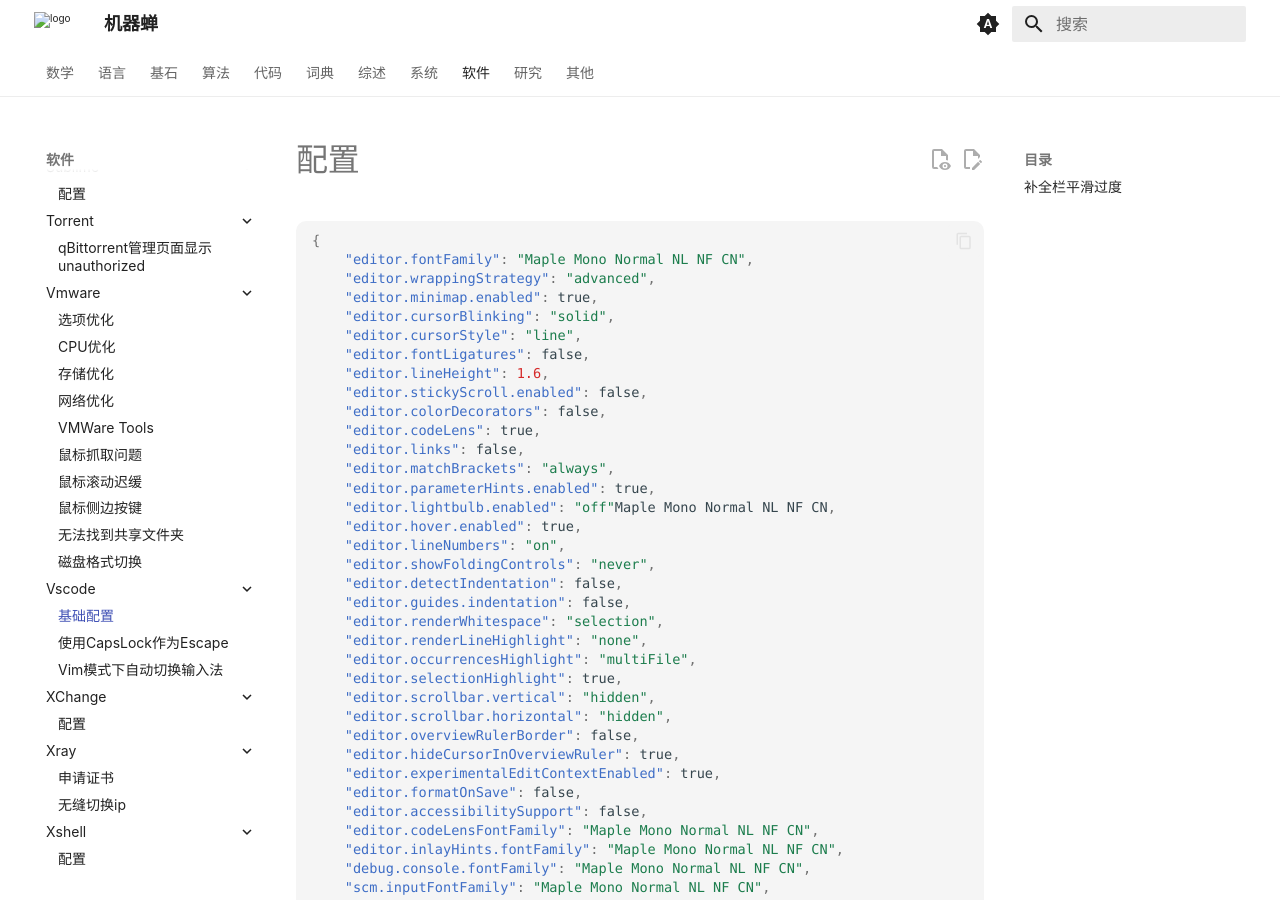
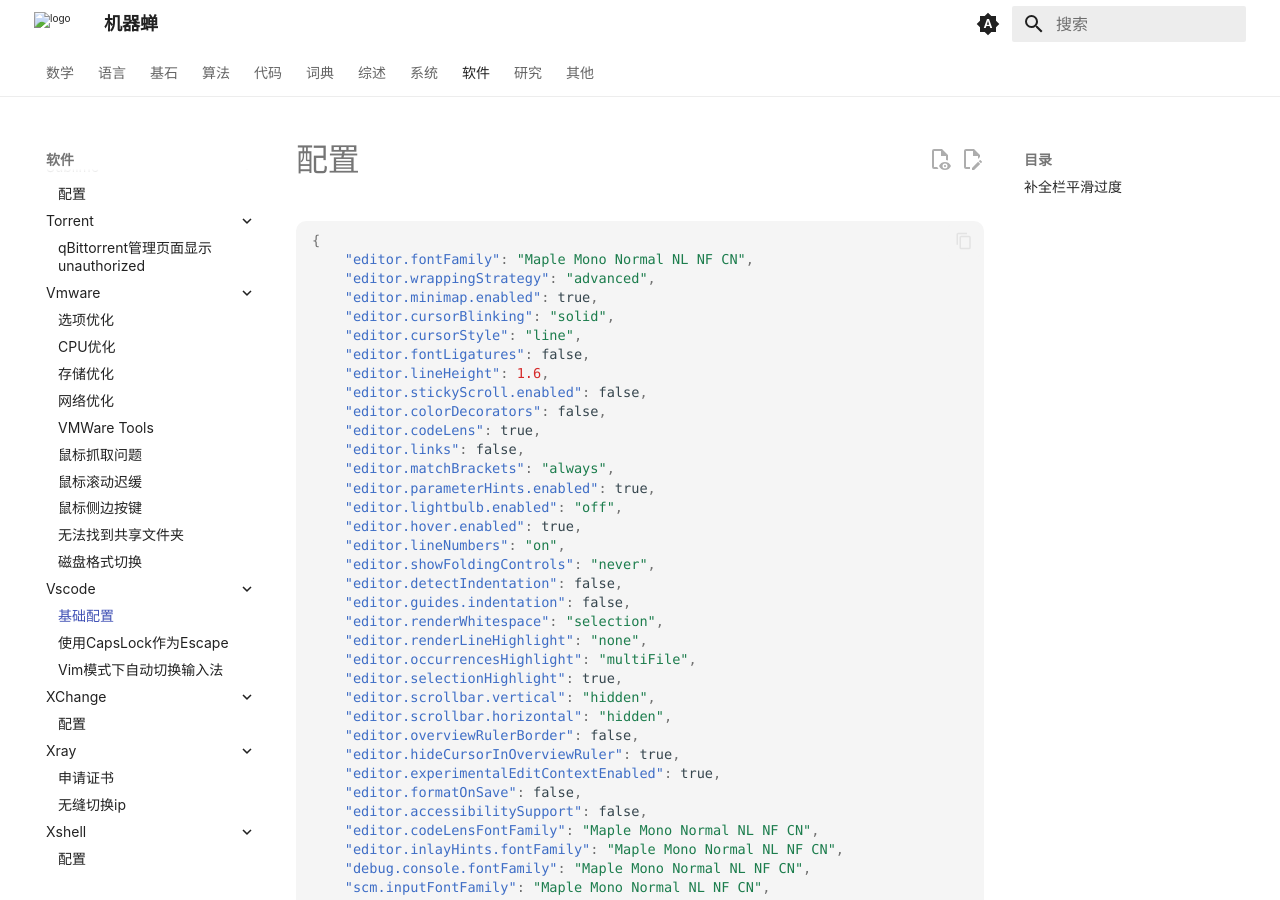
Before and after one commit to ricolxwz/note, an MkDocs documentation site: the page built from docs/software/vscode/config.md, in a window 1280 px wide and 900 px high. Built offline with MkDocs 1.6.1 and Material for MkDocs 9.7.7, drawn with Linux system fonts in a browser that asks for light colours; some web fonts are replaced; comment, search, counter and statistics services are not loaded; a style sheet for code colours, icons or effects is not loaded.

Commit message:
Update config.md

```diff
--- a/docs/software/vscode/config.md
+++ b/docs/software/vscode/config.md
@@ -20,7 +20,7 @@ comments: true
     "editor.links": false,
     "editor.matchBrackets": "always",
     "editor.parameterHints.enabled": true,
-    "editor.lightbulb.enabled": "off"Maple Mono Normal NL NF CN,
+    "editor.lightbulb.enabled": "off",
     "editor.hover.enabled": true,
     "editor.lineNumbers": "on",
     "editor.showFoldingControls": "never",
```
